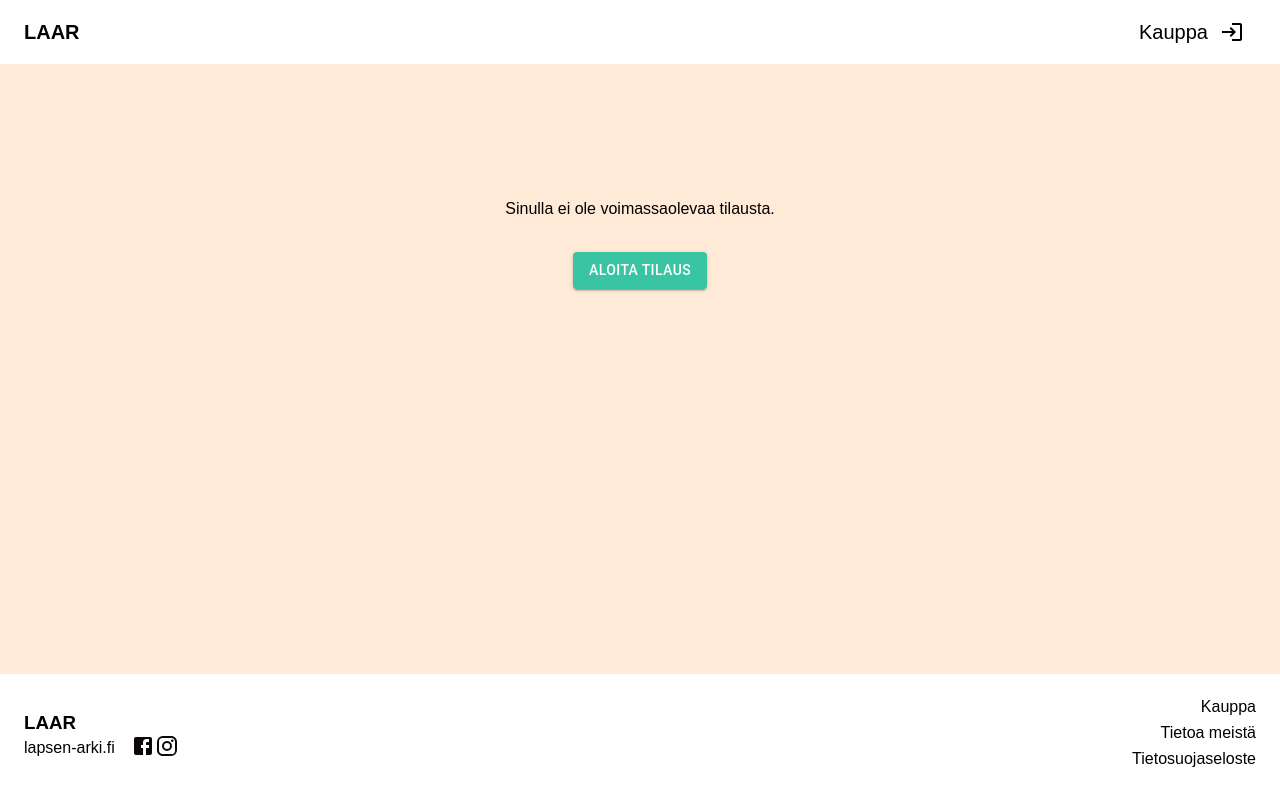
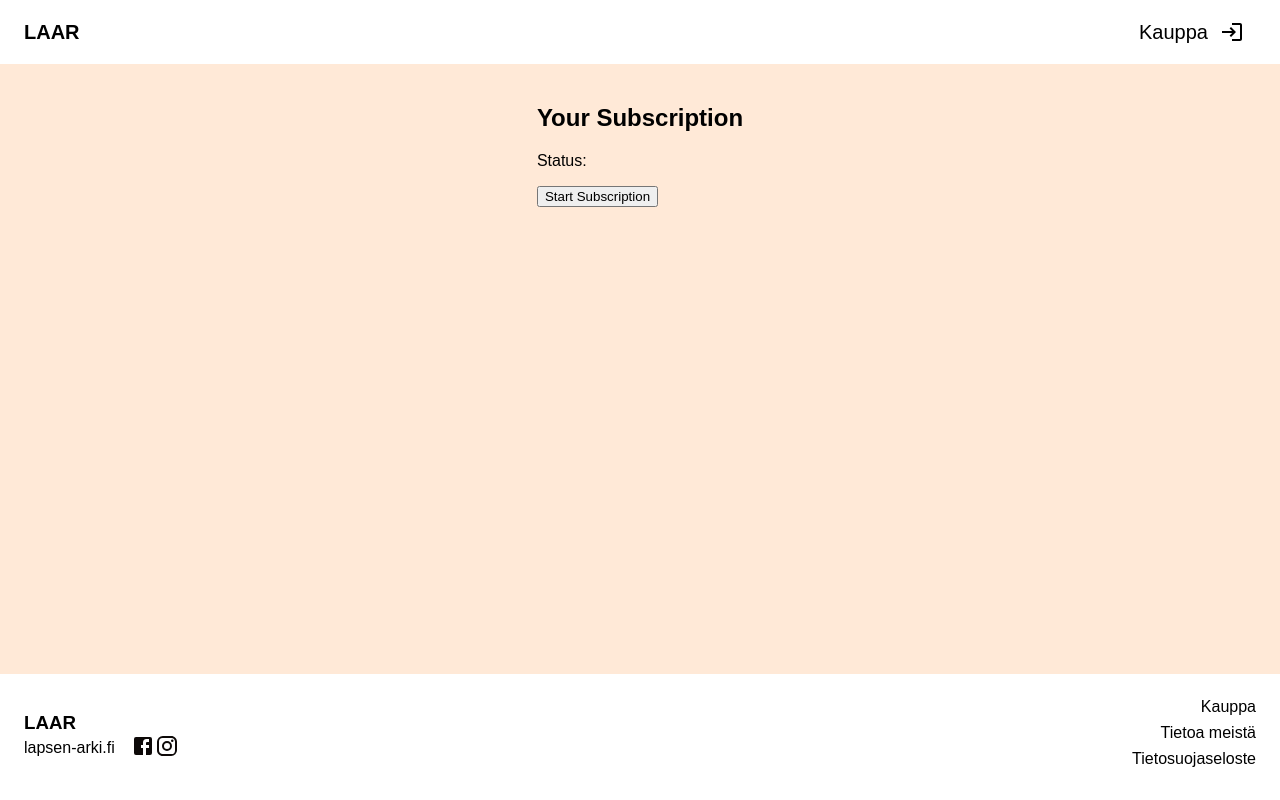
Before and after one commit to Lapsen-Arki/LAAR2, a React (Vite) app in the folder frontend/: page /subscription in a window 1280 px wide. Built offline with nearby package versions, Linux system fonts and the light colour scheme.

Commit message:
Add initial api calls for starting and cancelling subscription

```diff
--- /dev/null
+++ b/frontend/src/api/cancelSubscription.ts
@@ -0,0 +1,23 @@
+import axios from "axios";
+const API_BASE_URL = "http://localhost:3000/api";
+
+const cancelSubscription = async (idToken : string | null) => {
+  try {
+    const response = await axios.post(
+      `${API_BASE_URL}/cancel-subscription/${idToken}`,
+      {},
+      {
+        headers: {
+          'Content-Type': 'application/json',
+          Authorization: `Bearer ${idToken}`,
+        },
+      }
+    );
+
+    return response.data;
+  } catch (error) {
+    throw error;
+  }
+};
+
+export default cancelSubscription;
--- /dev/null
+++ b/frontend/src/api/startSubscription.ts
@@ -0,0 +1,23 @@
+import axios from "axios";
+const API_BASE_URL = "http://localhost:3000/api";
+
+const startSubscription = async (idToken : string | null) => {
+  try {
+    const response = await axios.post(
+      `${API_BASE_URL}/start-subscription/${idToken}`,
+      {},
+      {
+        headers: {
+          'Content-Type': 'application/json',
+          Authorization: `Bearer ${idToken}`,
+        },
+      }
+    );
+
+    return response.data;
+  } catch (error) {
+    throw error;
+  }
+};
+
+export default startSubscription;
--- a/frontend/src/views/Subscription.tsx
+++ b/frontend/src/views/Subscription.tsx
@@ -1,67 +1,60 @@
-import '../styles/Subscription.css'
-import Button from '@mui/material/Button';
-/* import { useState, useEffect } from 'react'
-import { useStripe } from "@stripe/react-stripe-js"; */
+import React, { useState, useContext } from 'react';
+import { loadStripe, Stripe } from '@stripe/stripe-js';
+import { TokenContext } from '../contexts/tokenContext';
+import startSubscription from '../api/startSubscription';
+import cancelSubscription from '../api/cancelSubscription';
 
-// Tähän saa varmasti jonkun paremmankin logiikan
-// Missään näistä kentistä ei ole arvoa jos ei ole koskaan ollut tilausta
-/*
-interface SubscriptionData {
-	start_date?: Date;
-	next_invoice?: Date;
-	canceled_at?: Date;
+interface SubscriptionManagementProps {}
+
+const SubscriptionManagement: React.FC<SubscriptionManagementProps> = () => {
+  const { idToken } = useContext(TokenContext);
+  const [subscriptionStatus, setSubscriptionStatus] = useState<string | null>(null);
+  const [stripe, setStripe] = useState<Stripe | null>(null);
+
+  const handleStartSubscription = async () => {
+    try {
+      const data = await startSubscription(idToken);
+
+      const stripeInstance = await loadStripe('pk_test_51HqdGcK45umi2LZdJtYVobHqBd8GGJjr0ggqdhGTRNisO9fdkOdHIXc1kH96Tpex7dYyj9VlIEGTv90hiMExVn2S00w1xYoflk');
+      setStripe(stripeInstance);
+
+      if (stripeInstance) {
+        const { error } = await stripeInstance.redirectToCheckout({
+          sessionId: data.sessionId,
+        });
+
+        if (error) {
+          console.error('Error redirecting to Checkout:', error);
         }
-*/
-const Subscription = () => {
-	/*
-	const stripe = useStripe()
-	const [isSubscription, setIsSubscription] = useState(false)
-	const [subscriptionInfo, setSubscriptionInfo] = useState<SubscriptionData>({});
-	*/
-	const tempSubscriptionBoolean = false;
-	  /*
-	  useEffect(() => {
-		const fetchSubscriptionInfo = async () => {
-		  try {
-			// TO-DO tähän haku kannasta asiakas-id:llä
-			setIsSubscription(onko tilaus vai ei)
-			setSubscriptionInfo(customerSubscription);
+      } else {
+        console.error('Stripe is not initialized');
+      }
     } catch (error) {
-			console.error('Error fetching subscription information:', error);
+      console.error('Error starting subscription:', error);
     }
   };
 
-		if (stripe) {
-		  fetchSubscriptionInfo();
+  const handleCancelSubscription = async () => {
+    try {
+      const data = await cancelSubscription(idToken);
+      setSubscriptionStatus(data.status);
+    } catch (error) {
+      console.error('Error canceling subscription:', error);
     }
-	  }, [stripe]);
-	*/
+  };
 
   return (
-		<div className="subscription-page">
-			{tempSubscriptionBoolean ?
-			<div className="subscription-content">
-				<p>Tilauksesi on voimassa! Seuraava laskutus tapahtuu {/* subscriptionInfo.next_invoice?.toDateString()*/}</p>
-				<br></br>
-				<Button href="linkki" variant="contained" sx={{ backgroundColor: '#39C4A3'}}>
-					Keskeytä tilaus
-				</Button>
+    <div>
+      <h2>Your Subscription</h2>
+      <p>Status: {subscriptionStatus}</p>
+
+      {subscriptionStatus === 'active' ? (
+        <button onClick={handleCancelSubscription}>Cancel Subscription</button>
+      ) : (
+        <button onClick={handleStartSubscription}>Start Subscription</button>
+      )}
     </div>
-			:
-			<div className="subscription-content">
-				<p>Sinulla ei ole voimassaolevaa tilausta.
-					{/* subscriptionInfo.canceled_at?
-					<p>Tilaus on lopetettu {subscriptionInfo.canceled_at.toDateString()}</p>
-			: null */}
-				</p>
-				<br></br>
-				<Button href="linkki" variant="contained" sx={{ backgroundColor: '#39C4A3'}}>
-					Aloita tilaus
-				</Button>
-			</div>
-			}
-		</div>
-	)
-}
+  );
+};
 
-export default Subscription
+export default SubscriptionManagement;
```
Also changed, not shown: 1 other file (tests, documents, lock files or other folders). Lines whose indentation alone changed are shown as unchanged.
